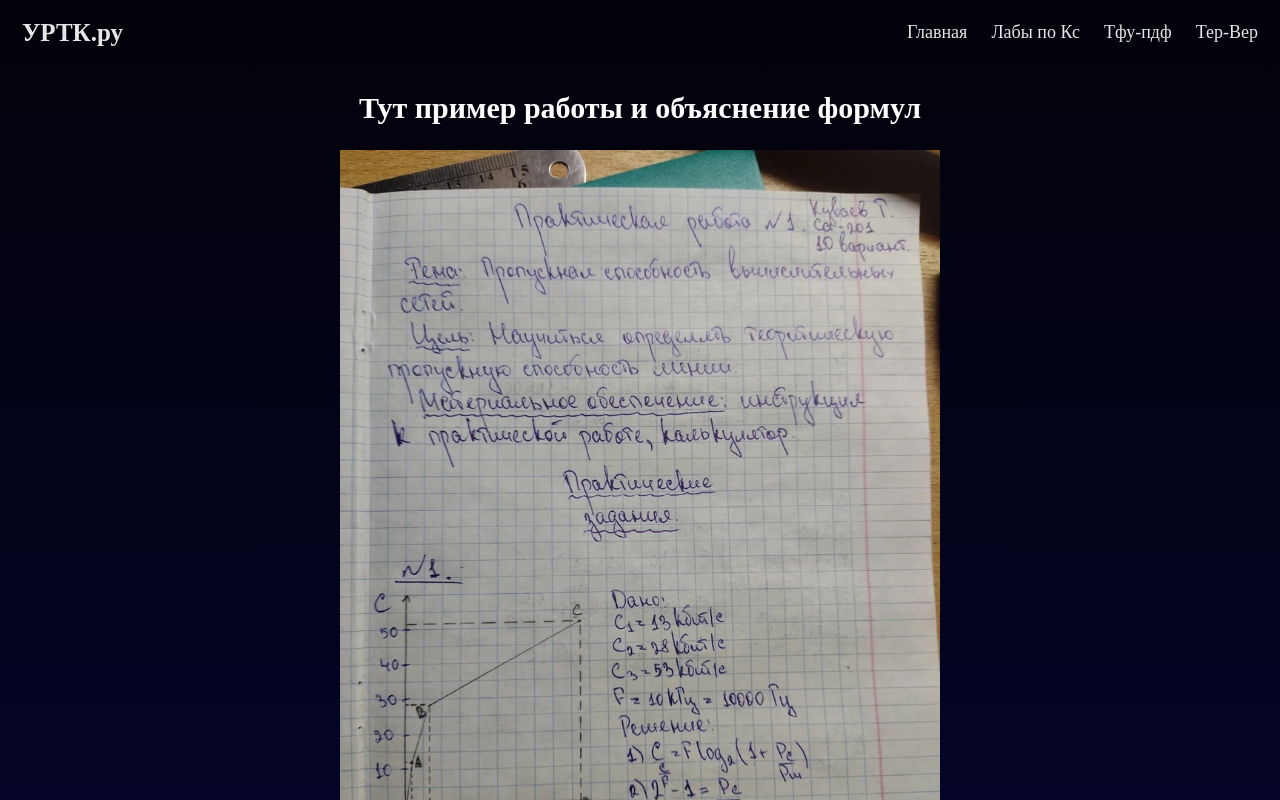
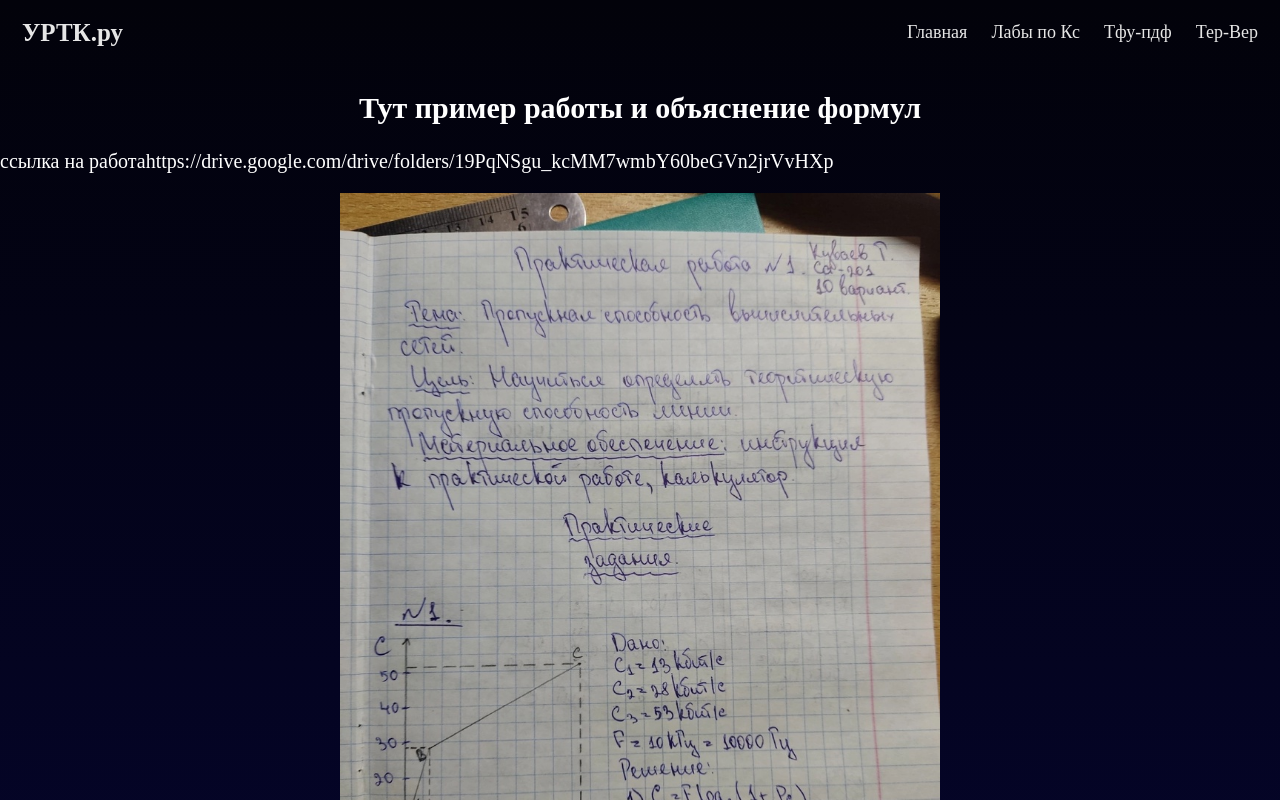
Before and after one commit to Anton5r/MyWeb, a Next.js app: page /about/about in a window 1280 px wide. Shown: the top 800 px of the page. Built offline with nearby package versions, Linux system fonts and the light colour scheme.

Commit message:
Update about.js
Тесттт

```diff
--- a/pages/about/about.js
+++ b/pages/about/about.js
@@ -23,7 +23,7 @@ export default function About () {
         </header>
         <h2 className={styles.wrapper}>Тут пример работы и объяснение формул</h2>
 
-        <p><a></a></p>
+        <p>ссылка на работа<a>https://drive.google.com/drive/folders/19PqNSgu_kcMM7wmbY60beGVn2jrVvHXp</a></p>
         <Image className={styles.img} src={pic} alt='Error PNG' width={600} height={750}/>
         <Image className={styles.img} src={pic2} alt='Error PNG' width={600} height={750}/>
         <Image className={styles.img} src={pic3} alt='Error PNG' width={600} height={750}/>
```
